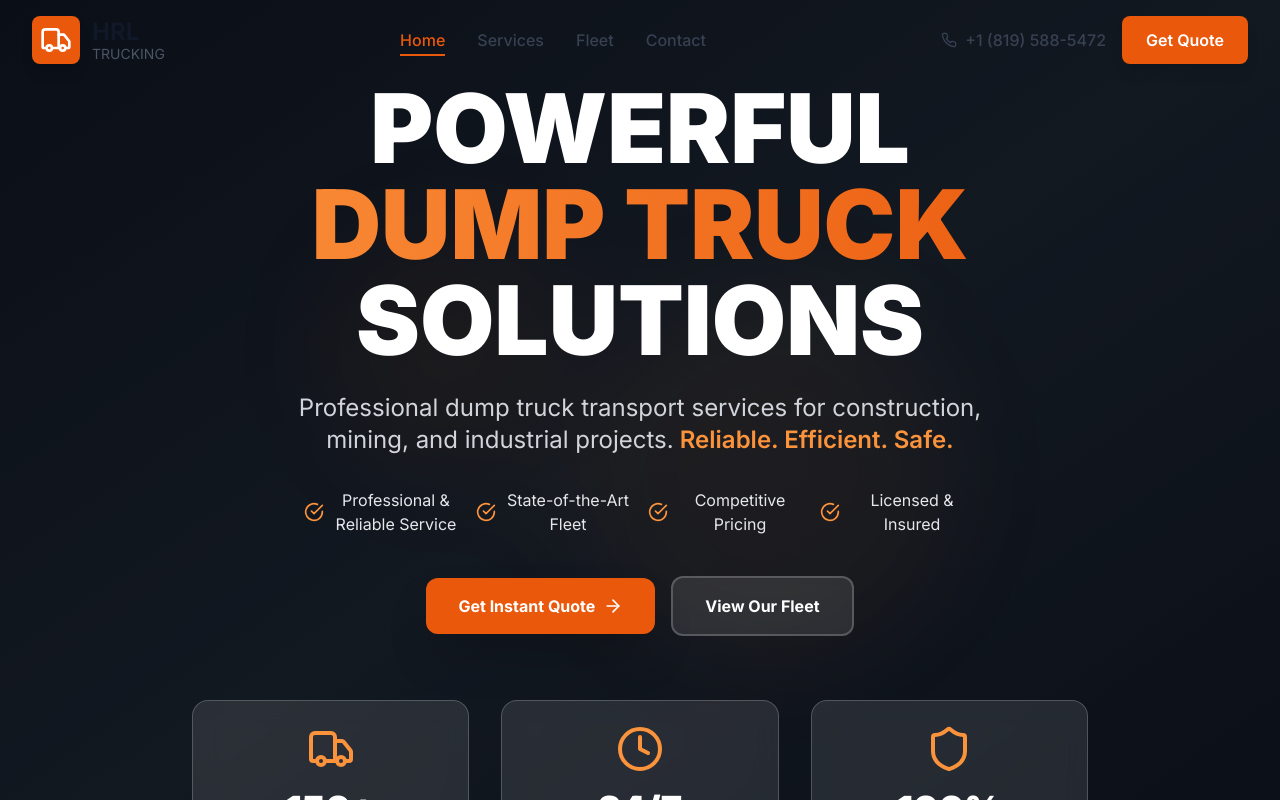
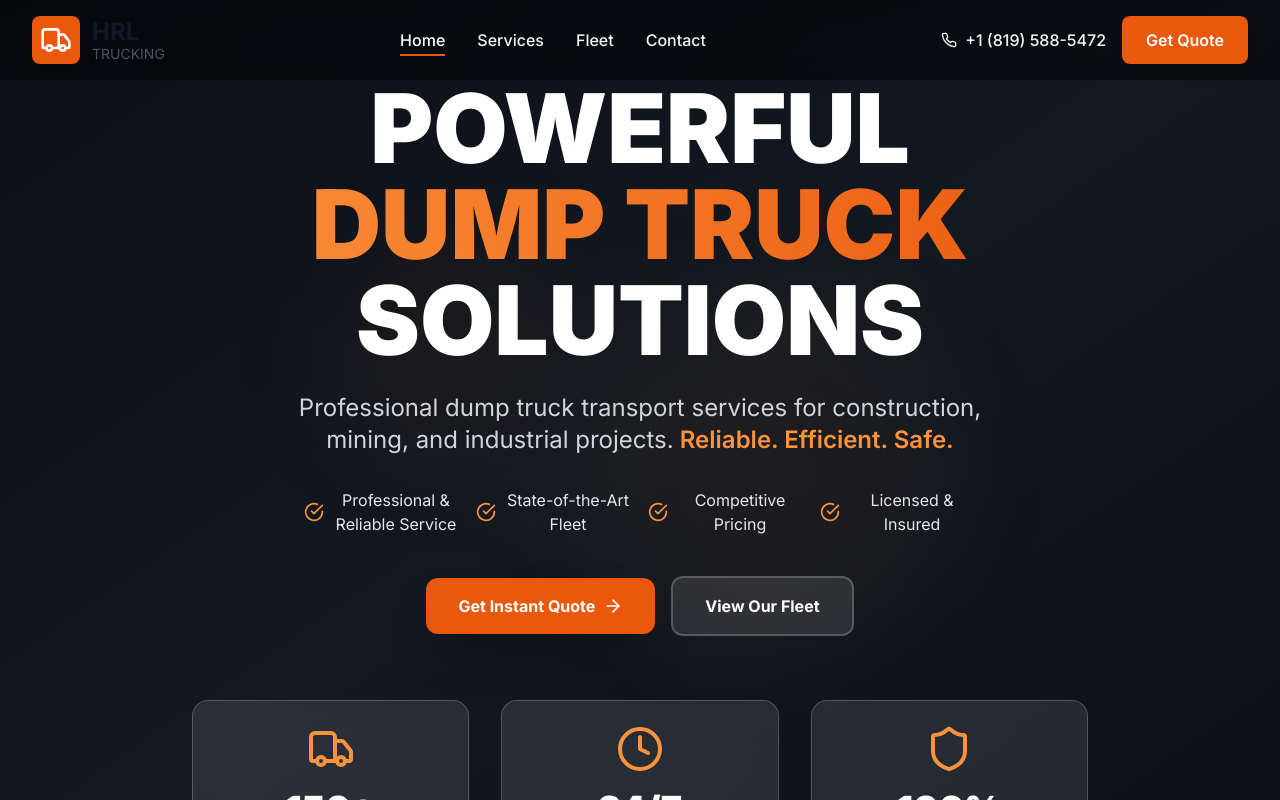
Before and after one commit to Parmjot23/HRL-Trucking, a React (Vite) app: page / in a window 1280 px wide. Shown: the top 800 px of the page. Built offline with nearby package versions, Linux system fonts and the light colour scheme.

Commit message:
Improve header visibility and fleet text

```diff
--- a/src/components/FleetPreview.tsx
+++ b/src/components/FleetPreview.tsx
@@ -68,7 +68,7 @@ const FleetPreview: React.FC = () => {
           <div className="relative z-10 text-center py-16 px-6 sm:py-20 sm:px-8 md:py-24 md:px-12">
             <div className="bg-black/30 backdrop-blur-sm rounded-2xl p-8 md:p-12 mx-auto max-w-5xl">
               <h2 className="text-4xl md:text-5xl lg:text-6xl font-black text-white mb-6 text-shadow-strong">
-                Our <span className="text-gradient bg-gradient-to-r from-primary-300 to-primary-200 bg-clip-text text-transparent" style={{ textShadow: '2px 2px 4px rgba(0, 0, 0, 0.9), 0px 0px 8px rgba(0, 0, 0, 0.5)' }}>Premium Fleet</span>
+                Our <span className="text-gradient bg-gradient-to-r from-primary-200 to-primary-50 bg-clip-text text-transparent" style={{ textShadow: '2px 2px 4px rgba(0, 0, 0, 0.9), 0px 0px 8px rgba(0, 0, 0, 0.5)' }}>Premium Fleet</span>
               </h2>
               <p className="text-xl md:text-2xl text-gray-100 max-w-4xl mx-auto leading-relaxed text-shadow-medium">
                 State-of-the-art dump trucks equipped with the latest technology,
--- a/src/components/Header.tsx
+++ b/src/components/Header.tsx
@@ -34,7 +34,7 @@ const Header: React.FC = () => {
       className={`fixed top-0 left-0 right-0 z-50 transition-all duration-300 ${
         isScrolled
           ? 'bg-white/95 backdrop-blur-md shadow-lg border-b border-gray-200'
-          : 'bg-transparent'
+          : 'bg-black/50 backdrop-blur-md'
       }`}
     >
       <div className="container-custom">
@@ -63,8 +63,12 @@ const Header: React.FC = () => {
                 to={link.path}
                 className={`relative font-medium transition-colors duration-200 ${
                   isActivePath(link.path)
-                    ? 'text-primary-600'
-                    : 'text-gray-700 hover:text-primary-600'
+                    ? isScrolled
+                      ? 'text-primary-600'
+                      : 'text-white'
+                    : isScrolled
+                      ? 'text-gray-700 hover:text-primary-600'
+                      : 'text-gray-100 hover:text-white'
                 }`}
               >
                 {link.name}
@@ -80,7 +84,7 @@ const Header: React.FC = () => {
 
           {/* Contact Info & CTA */}
           <div className="hidden lg:flex items-center space-x-4">
-            <div className="flex items-center space-x-2 text-gray-700">
+            <div className={`flex items-center space-x-2 ${isScrolled ? 'text-gray-700' : 'text-gray-100'}`}>
               <Phone className="h-4 w-4" />
               <span className="font-medium">+1 (819) 588-5472</span>
             </div>
@@ -95,7 +99,7 @@ const Header: React.FC = () => {
           {/* Mobile Menu Button */}
           <button
             onClick={() => setIsMenuOpen(!isMenuOpen)}
-            className="lg:hidden p-2 rounded-lg text-gray-700 hover:bg-gray-100 transition-colors"
+            className={`lg:hidden p-2 rounded-lg transition-colors ${isScrolled ? 'text-gray-700 hover:bg-gray-100' : 'text-gray-100 hover:bg-white/10'}`}
           >
             {isMenuOpen ? <X className="h-6 w-6" /> : <Menu className="h-6 w-6" />}
           </button>
```
